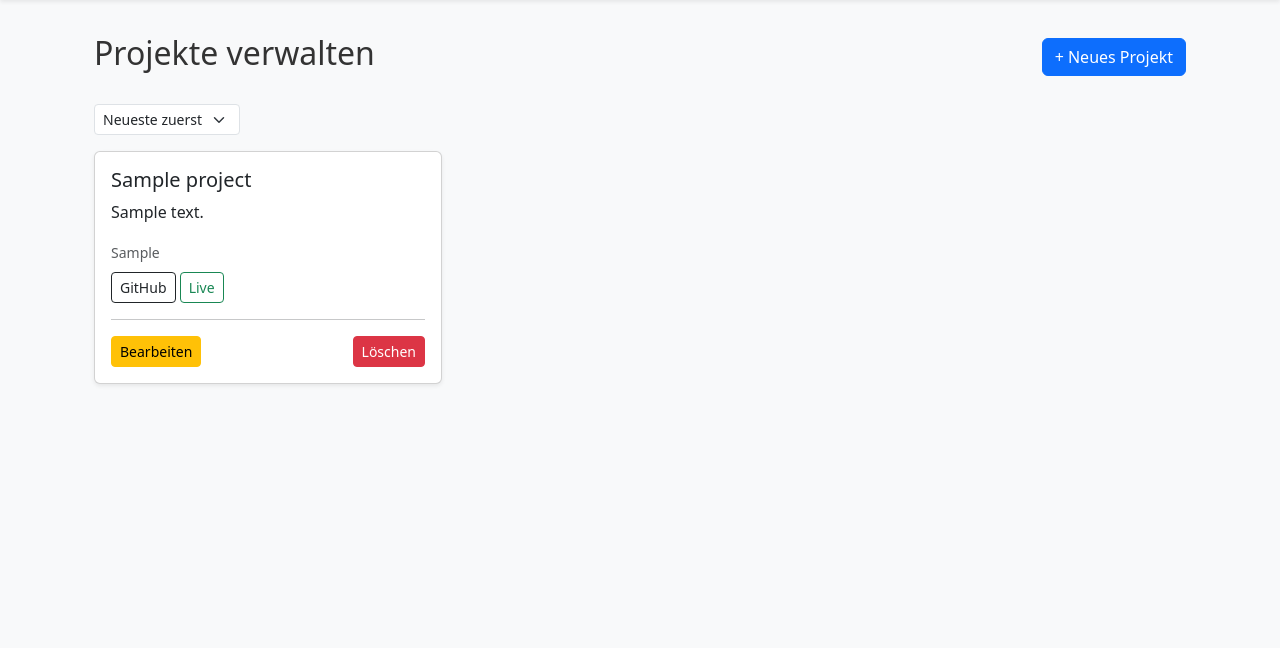
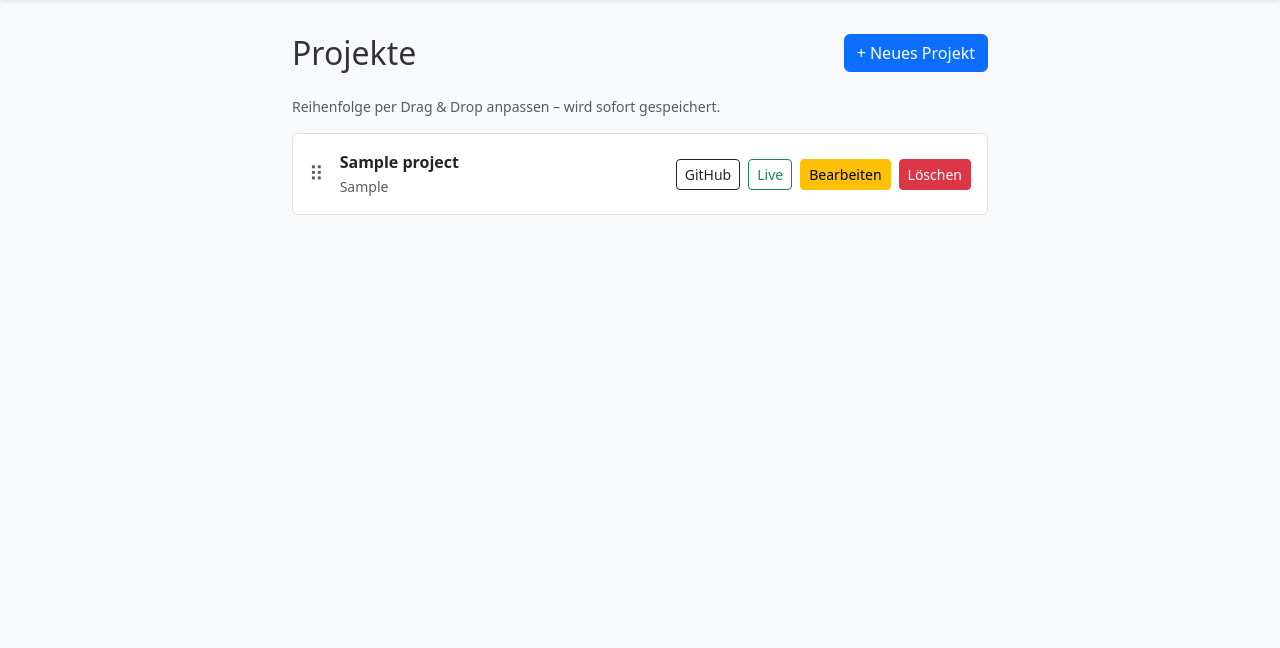
Before and after one commit to tfForster/flask-webapp, a Flask app: page /admin/projects in a window 1280 px wide. Shown: the part 56-704 px from the top of the page. Run offline with Flask 3, Linux system fonts and the light colour scheme; a user stored in the database is signed in; tables that the repository leaves empty hold one stand-in row (values such as "Sample post").

Commit message:
fix: uniform card image height, project drag-and-drop ordering

```diff
--- a/app/routes/admin/projects.py
+++ b/app/routes/admin/projects.py
@@ -1,4 +1,4 @@
-from flask import render_template, redirect, url_for, request, session, current_app
+from flask import render_template, redirect, url_for, request, session, current_app, jsonify
 from flask_login import login_required
 from app import db
 from app.models.project import Project
@@ -8,10 +8,19 @@ from .utils import handle_image_upload
 @admin_bp.route("/projects")
 @login_required
 def admin_projects():
-    sort = request.args.get("sort", "newest")
-    order = Project.id.asc() if sort == "oldest" else Project.id.desc()
-    projects = Project.query.order_by(order).all()
-    return render_template("admin/projects.html", projects=projects, sort=sort)
+    projects = Project.query.order_by(Project.order.asc(), Project.id.asc()).all()
+    return render_template("admin/projects.html", projects=projects)
+
+@admin_bp.route("/projects/reorder", methods=["POST"])
+@login_required
+def reorder_projects():
+    ids = request.get_json().get("ids", [])
+    for i, pid in enumerate(ids, start=1):
+        project = Project.query.get(int(pid))
+        if project:
+            project.order = i
+    db.session.commit()
+    return jsonify({"ok": True})
 
 @admin_bp.route("/project/new", methods=["GET", "POST"])
 @login_required
--- a/app/routes/projects.py
+++ b/app/routes/projects.py
@@ -6,11 +6,7 @@ projects = Blueprint('projects', __name__, url_prefix='/projects')
 
 @projects.route('/')
 def projects_page():
-    sort = session.get('project_sort', 'newest')
-    if sort == 'oldest':
-        projects = Project.query.order_by(Project.created_at.asc()).all()
-    else:
-        projects = Project.query.order_by(Project.created_at.desc()).all()
+    projects = Project.query.order_by(Project.order.asc(), Project.created_at.desc()).all()
     return render_template('projects.html', projects=projects)
 
 
--- a/app/static/css/style.css
+++ b/app/static/css/style.css
@@ -294,20 +294,8 @@ body {
 /* KEIN Zoom mehr */
 .card-img-top {
   transition: none;
-}/* Card */
-.card {
-  transition: all 0.25s ease;
-}
-
-/* Cleaner Hover */
-.card:hover {
-  transform: translateY(-4px);
-  box-shadow: 0 12px 24px rgba(0,0,0,0.08);
-}
-
-/* KEIN Zoom mehr */
-.card-img-top {
-  transition: none;
+  height: 200px;
+  object-fit: cover;
 }
 
 /* Abstand unter Text */
--- a/app/templates/admin/projects.html
+++ b/app/templates/admin/projects.html
@@ -1,48 +1,71 @@
 {% extends "base.html" %}
 {% block title %}Admin – Projekte{% endblock %}
 
+{% block scripts %}
+{{ super() }}
+<script src="https://cdn.jsdelivr.net/npm/sortablejs@1.15.2/Sortable.min.js"></script>
+<script>
+document.addEventListener('DOMContentLoaded', function () {
+  var list = document.getElementById('project-list');
+  var saveIndicator = document.getElementById('save-indicator');
+
+  new Sortable(list, {
+    animation: 150,
+    handle: '.drag-handle',
+    onEnd: function () {
+      var ids = [...list.querySelectorAll('[data-id]')].map(el => el.dataset.id);
+      fetch('{{ url_for("admin.reorder_projects") }}', {
+        method: 'POST',
+        headers: { 'Content-Type': 'application/json' },
+        body: JSON.stringify({ ids: ids })
+      }).then(function () {
+        saveIndicator.classList.remove('d-none');
+        setTimeout(function () { saveIndicator.classList.add('d-none'); }, 1500);
+      });
+    }
+  });
+});
+</script>
+{% endblock %}
+
 {% block content %}
-<div class="container mt-4">
+<div class="container mt-4" style="max-width: 720px;">
   <div class="d-flex justify-content-between align-items-center mb-4">
-    <h2>Projekte verwalten</h2>
+    <div class="d-flex align-items-center gap-3">
+      <h2 class="mb-0">Projekte</h2>
+      <span id="save-indicator" class="d-none text-success small fw-semibold">✓ Gespeichert</span>
+    </div>
     <a href="{{ url_for('admin.new_project') }}" class="btn btn-primary">+ Neues Projekt</a>
   </div>
 
-  <form method="post" action="{{ url_for('admin.set_project_sort') }}" class="d-inline-block mb-3">
-    <select name="sort" class="form-select form-select-sm" onchange="this.form.submit()">
-      <option value="newest" {% if session.get('project_sort', 'newest') == 'newest' %}selected{% endif %}>Neueste zuerst</option>
-      <option value="oldest" {% if session.get('project_sort') == 'oldest' %}selected{% endif %}>Älteste zuerst</option>
-    </select>
-  </form>
-
-
   {% if projects %}
-  <div class="row">
+  <p class="text-muted small mb-3">Reihenfolge per Drag & Drop anpassen – wird sofort gespeichert.</p>
+  <ul class="list-group" id="project-list">
     {% for project in projects %}
-    <div class="col-md-6 col-lg-4 mb-4">
-      <div class="card shadow-sm">
-        <div class="card-body">
-          <h5>{{ project.title }}</h5>
-          <p>{{ project.description[:100] }}{% if project.description|length > 100 %}...{% endif %}</p>
-          <small class="text-muted">{{ project.tech_stack }}</small><br>
-          <a href="{{ project.github_url }}" target="_blank" class="btn btn-outline-dark btn-sm mt-2">GitHub</a>
-          {% if project.live_url %}
-          <a href="{{ project.live_url }}" target="_blank" class="btn btn-outline-success btn-sm mt-2">Live</a>
-          {% endif %}
-          <hr>
-          <div class="d-flex justify-content-between">
-            <a href="{{ url_for('admin.edit_project', project_id=project.id) }}" class="btn btn-warning btn-sm">Bearbeiten</a>
-            <form action="{{ url_for('admin.delete_project', project_id=project.id) }}" method="POST" onsubmit="return confirm('Projekt wirklich löschen?');">
-              <button type="submit" class="btn btn-danger btn-sm">Löschen</button>
-            </form>
-          </div>
-        </div>
+    <li class="list-group-item d-flex align-items-center gap-3 py-3" data-id="{{ project.id }}">
+      <span class="drag-handle text-muted fs-5" style="cursor: grab;" title="Ziehen zum Sortieren">⠿</span>
+      <div class="flex-grow-1 overflow-hidden">
+        <div class="fw-semibold">{{ project.title }}</div>
+        <small class="text-muted">{{ project.tech_stack }}</small>
       </div>
-    </div>
+      <div class="d-flex gap-2 flex-shrink-0">
+        {% if project.github_url %}
+        <a href="{{ project.github_url }}" target="_blank" class="btn btn-outline-dark btn-sm">GitHub</a>
+        {% endif %}
+        {% if project.live_url %}
+        <a href="{{ project.live_url }}" target="_blank" class="btn btn-outline-success btn-sm">Live</a>
+        {% endif %}
+        <a href="{{ url_for('admin.edit_project', project_id=project.id) }}" class="btn btn-warning btn-sm">Bearbeiten</a>
+        <form action="{{ url_for('admin.delete_project', project_id=project.id) }}" method="POST"
+              onsubmit="return confirm('Projekt wirklich löschen?');">
+          <button type="submit" class="btn btn-danger btn-sm">Löschen</button>
+        </form>
+      </div>
+    </li>
     {% endfor %}
-  </div>
+  </ul>
   {% else %}
-  <p>Keine Projekte vorhanden.</p>
+  <p class="text-muted">Keine Projekte vorhanden.</p>
   {% endif %}
 </div>
 {% endblock %}
```
